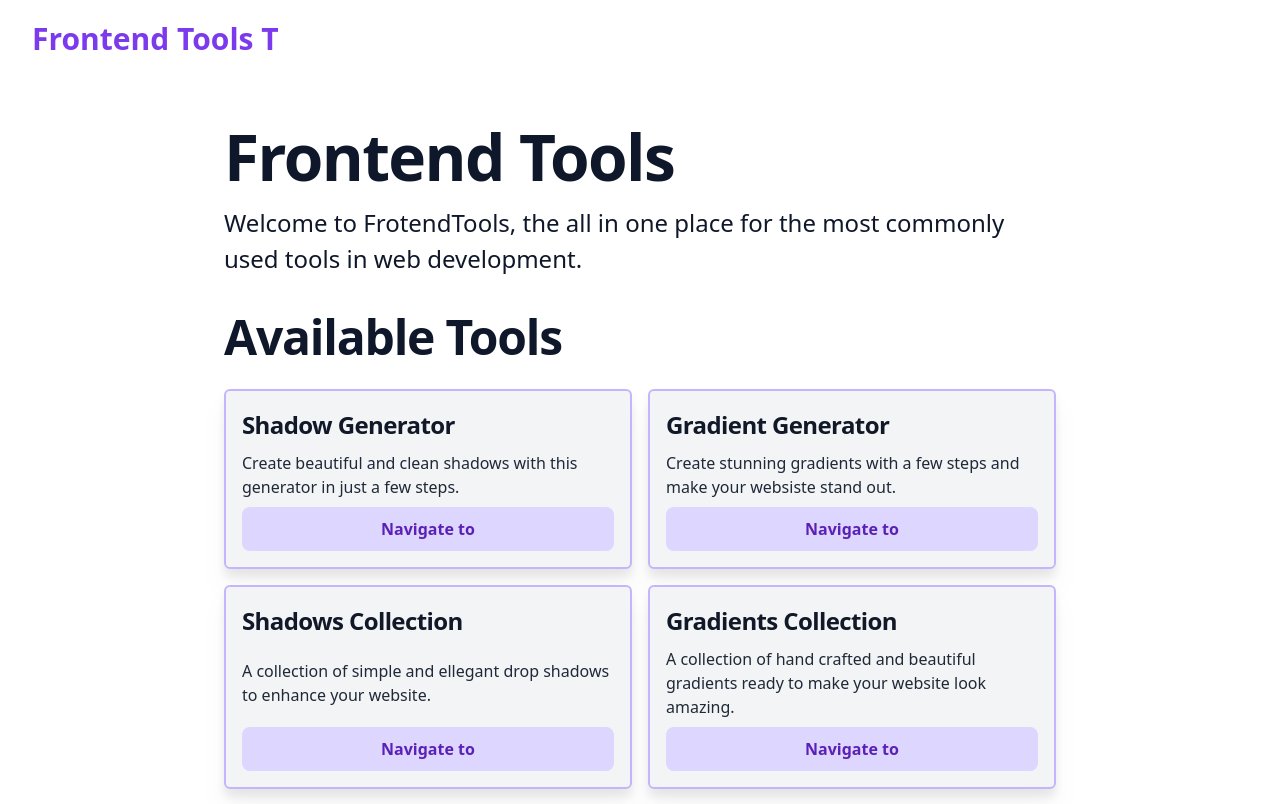
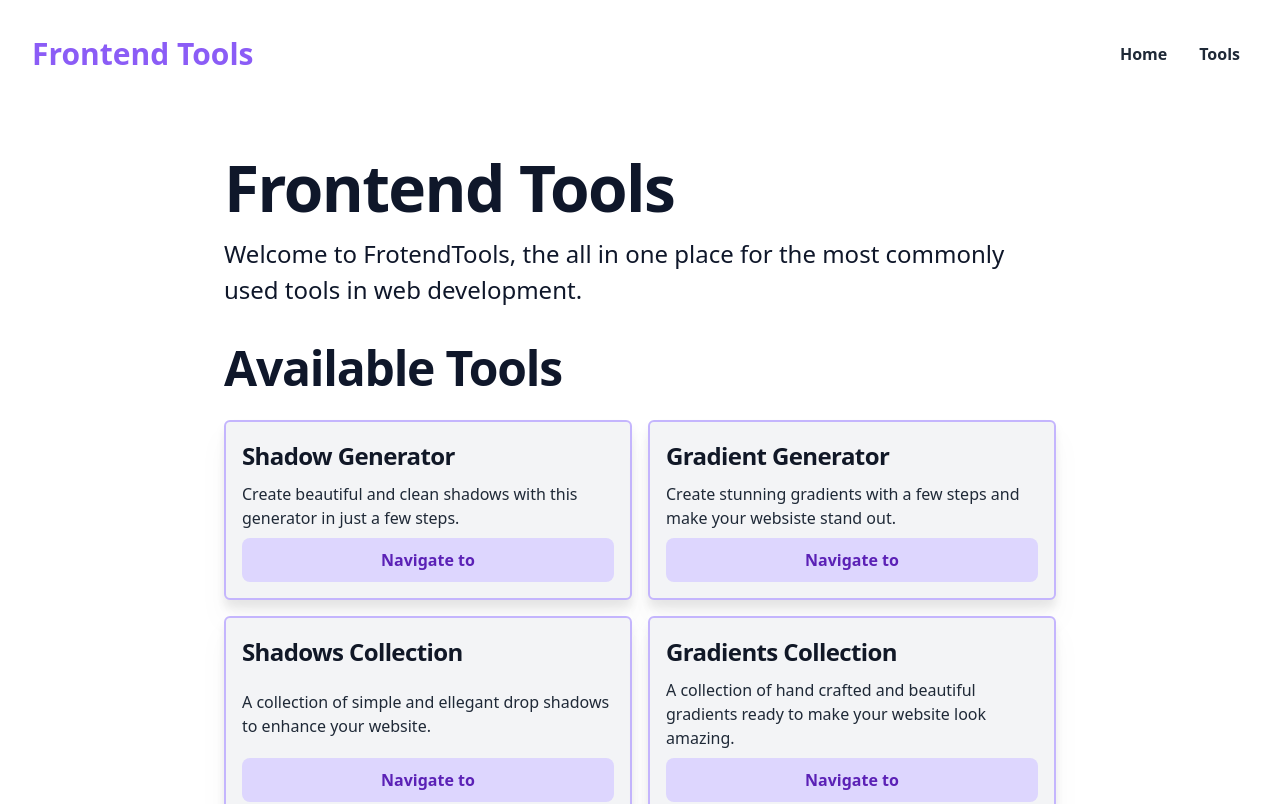
Before and after one commit to faustinozanetto/frontend-tools, a Next.js app: page / in a window 1280 px wide. Shown: the top 804 px of the page. Built offline with nearby package versions, Linux system fonts and the light colour scheme.

Commit message:
Updated deps.

```diff
--- /dev/null
+++ b/src/modules/common/navbar/components/navbar-link.tsx
@@ -0,0 +1,21 @@
+import Link from 'next/link';
+
+export interface INavbarLinkProps {
+  /** Href to navigate to when interacted */
+  href: string;
+  children?: React.ReactNode;
+}
+
+const NavbarLink: React.FC<INavbarLinkProps> = (props) => {
+  const { href, children } = props;
+
+  return (
+    <Link href={href} passHref>
+      <span className="block cursor-pointer p-2 text-base font-semibold text-gray-800 hover:rounded-lg hover:bg-violet-200">
+        {children}
+      </span>
+    </Link>
+  );
+};
+
+export default NavbarLink;
--- a/src/modules/common/navbar/components/navbar.tsx
+++ b/src/modules/common/navbar/components/navbar.tsx
@@ -1,20 +1,41 @@
+import Link from 'next/link';
 import React from 'react';
+
+import type { INavbarLinkProps } from './navbar-link';
+import NavbarLink from './navbar-link';
+
+const NAVBAR_LINKS: INavbarLinkProps[] = [
+  {
+    href: '/',
+    children: 'Home',
+  },
+  {
+    href: '/tools',
+    children: 'Tools',
+  },
+];
 
 const Navbar: React.FC = () => {
   return (
-    <div className="supports-backdrop-blur:bg-white/95 sticky top-0 z-40 w-full  flex-none bg-white dark:border-slate-50/[0.06] dark:bg-slate-900/75">
-      <div className="mx-auto max-w-8xl">
-        <div className="mx-4 py-4 lg:mx-0 lg:px-8">
-          <div className="relative flex items-center">
-            {/* Logo */}
-            <div className="mr-3 flex-none overflow-hidden md:w-auto">
-              <span className="text-3xl font-bold text-violet-600">Frontend Tools T</span>
-            </div>
-            {/* Links */}
-            <div className="relative ml-auto hidden items-center lg:flex"></div>
+    <div className="sticky top-0 z-50 w-full flex-none text-sm font-semibold leading-6 text-slate-900">
+      <nav className="mx-auto max-w-8xl px-4 sm:px-6 lg:px-8">
+        <div className="relative flex items-center py-[2.125rem]">
+          {/* Logo */}
+          <Link href="/">
+            <span className="mr-auto flex-none text-3xl font-bold text-violet-500">Frontend Tools</span>
+          </Link>
+          {/* Content */}
+          <div className="hidden sm:space-x-4 lg:flex lg:items-center">
+            {NAVBAR_LINKS.map((link, index) => {
+              return (
+                <NavbarLink key={index} href={link.href}>
+                  {link.children}
+                </NavbarLink>
+              );
+            })}
           </div>
         </div>
-      </div>
+      </nav>
     </div>
   );
 };
```
Also changed, not shown: package.json (+15 -15 lines), 1 other file (tests, documents, lock files or other folders).
